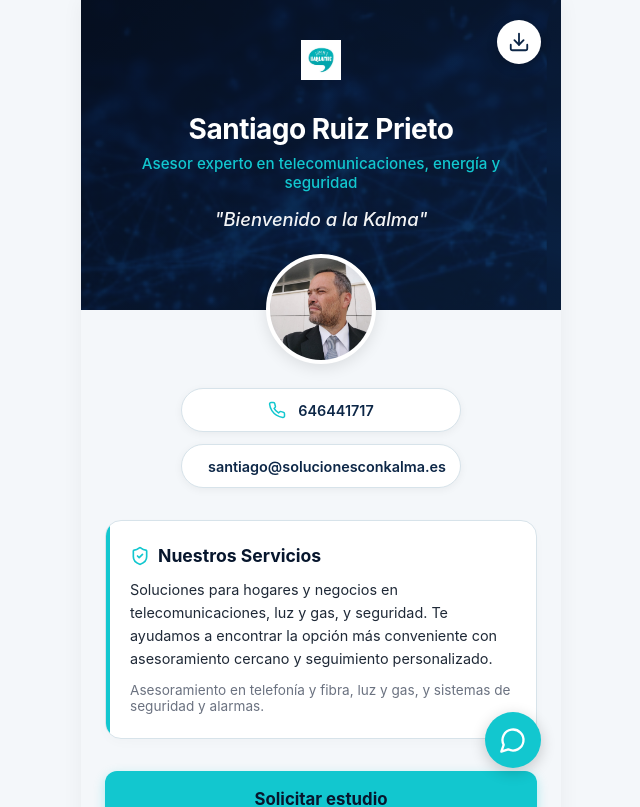
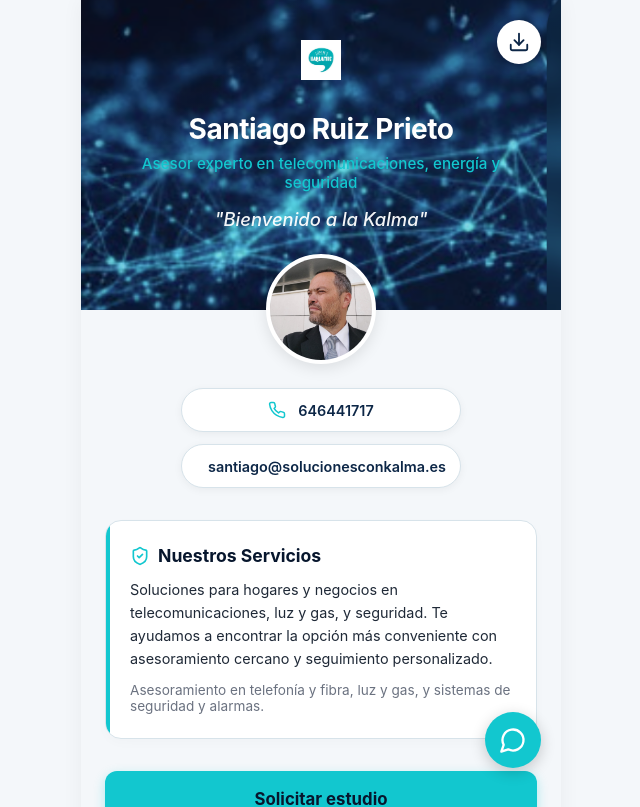
Before and after one commit to RocioCanoFernandez/santiago, a React (Vite) app: page / in a window 1280 px wide. Shown: the top 807 px of the page, without its empty margins (319-959 px from the left). Built offline with nearby package versions, Linux system fonts and the light colour scheme.

Commit message:
Add files via upload

```diff
--- a/src/index.css
+++ b/src/index.css
@@ -52,8 +52,7 @@
   background-size: cover;
   background-position: center;
   background-repeat: no-repeat;
-  opacity: 0.4;
-  mix-blend-mode: overlay;
+  opacity: 0.85;
   pointer-events: none;
 }
 
```
